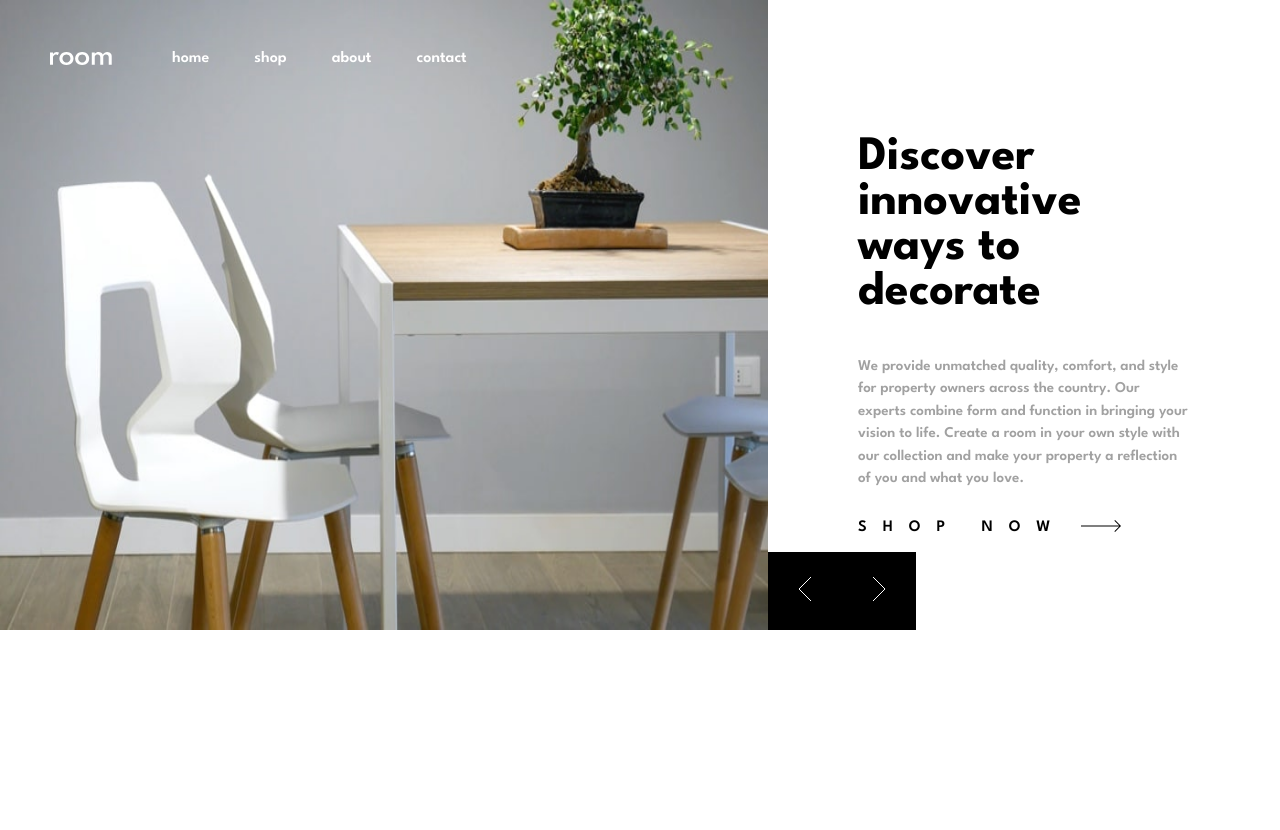
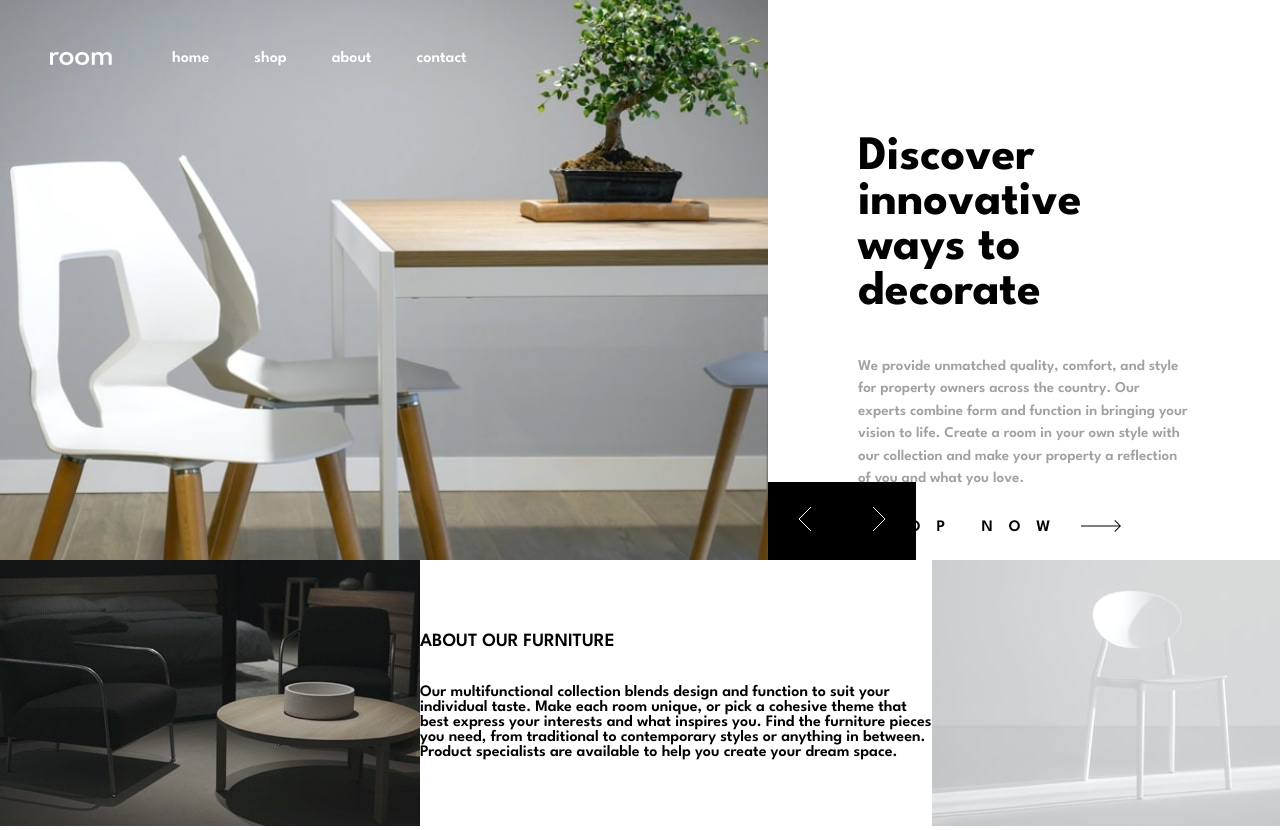
Before and after one commit to steff93/room-homepage, a React (Create React App) app: page / in a window 1280 px wide. Shown: the top 830 px of the page. Before the commit the page ends 800 px from the top, so only its background shows below. Built offline with nearby package versions, Linux system fonts and the light colour scheme.

Commit message:
Added footer component

```diff
--- a/src/App.tsx
+++ b/src/App.tsx
@@ -1,4 +1,5 @@
 import "./App.scss";
+import Footer from "./components/Footer/Footer";
 import Header from "./components/Header/Header";
 import Slideshow from "./components/Slideshow/Slideshow";
 
@@ -7,6 +8,7 @@ function App() {
     <div className="main">
       <Header />
       <Slideshow />
+      <Footer />
     </div>
   );
 }
--- /dev/null
+++ b/src/components/Footer/Footer.scss
@@ -0,0 +1,14 @@
+$b: ".footer";
+
+#{$b} {
+  display: flex;
+
+  &__text-content {
+    width: 40%;
+    flex-shrink: 0;
+
+    display: flex;
+    flex-direction: column;
+    justify-content: center;
+  }
+}
--- /dev/null
+++ b/src/components/Footer/Footer.tsx
@@ -0,0 +1,27 @@
+import { FooterImageDark, FooterImageLight } from "../../assets/images";
+import "./Footer.scss";
+
+const footerContent = {
+  title: "ABOUT OUR FURNITURE",
+  description:
+    "Our multifunctional collection blends design and function to suit your individual taste. Make each room unique, or pick a cohesive theme that best express your interests and what inspires you. Find the furniture pieces you need, from traditional to contemporary styles or anything in between. Product specialists are available to help you create your dream space.",
+};
+
+const Footer = () => {
+  return (
+    <div className="footer">
+      <div className="footer__left-side">
+        <img src={FooterImageDark} alt="footer-left-side" />
+      </div>
+      <div className="footer__text-content">
+        <h3 className="footer-title">{footerContent.title}</h3>
+        <p className="footer-description">{footerContent.description}</p>
+      </div>
+      <div className="footer__right-side">
+        <img src={FooterImageLight} alt="footer-right-side" />
+      </div>
+    </div>
+  );
+};
+
+export default Footer;
--- a/src/components/Slide/Slide.scss
+++ b/src/components/Slide/Slide.scss
@@ -36,6 +36,7 @@ $b: ".slide";
     &__image {
       width: 60%;
       flex-shrink: 0;
+      object-fit: cover;
     }
 
     &__info {
--- a/src/components/Slideshow/Slideshow.scss
+++ b/src/components/Slideshow/Slideshow.scss
@@ -3,8 +3,13 @@
 .slideshow-wrapper {
   position: relative;
 
-  min-height: 70%;
-  max-height: 85%;
+  height: 70%;
+
+  .swiper,
+  .slide,
+  .slide-content {
+    height: 100%;
+  }
 }
 
 .slideshow-navigation {
```
